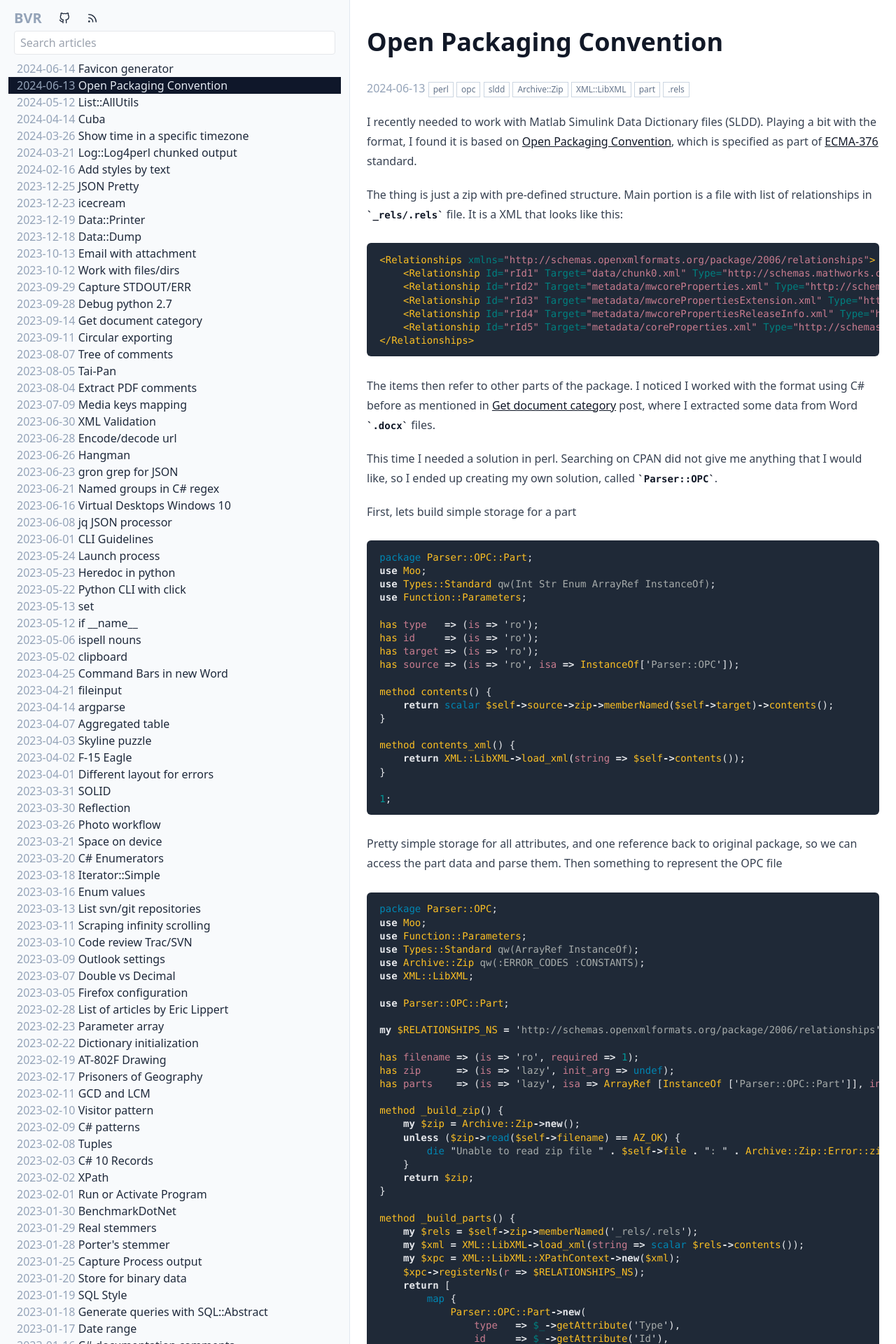
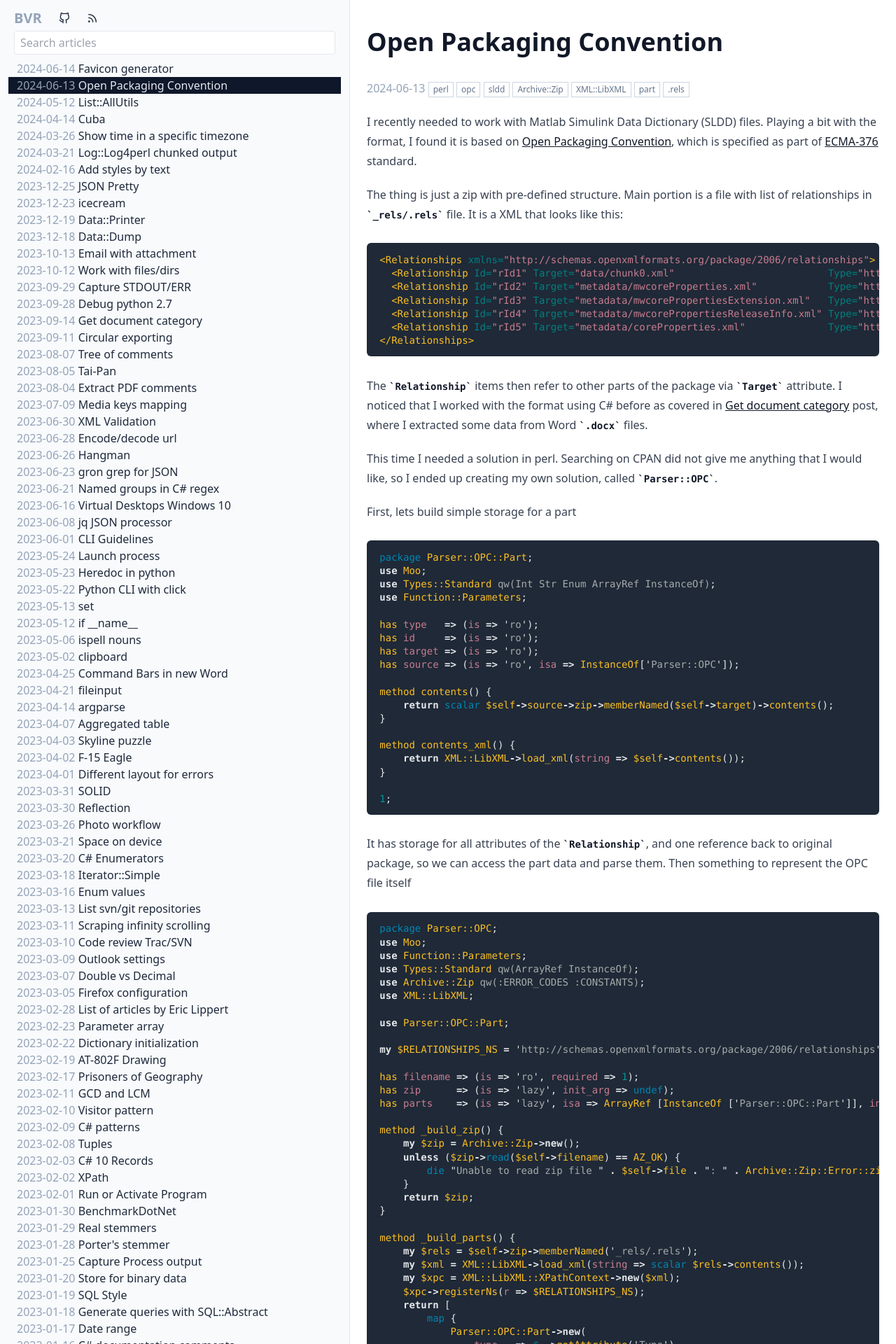
Before and after one commit to bvr/bvr.github.io, a Jekyll site: the page built from _posts/2024-06-13-parse-opc.md, in a window 1280 px wide. Shown: the top 1920 px of the page at 70% size. Built offline with Jekyll 4.4.1, drawn with Linux system fonts in a browser that asks for light colours; some of the changed text lies outside the part shown.

Commit message:
Proofreading

````diff
--- a/_posts/2024-06-13-parse-opc.md
+++ b/_posts/2024-06-13-parse-opc.md
@@ -11,21 +11,21 @@ tags:
   - part
   - .rels
 ---
-I recently needed to work with Matlab Simulink Data Dictionary files (SLDD). Playing a bit with the format, I found it is based on [Open Packaging Convention][1], which is specified as part of [ECMA-376][2] standard.
+I recently needed to work with Matlab Simulink Data Dictionary (SLDD) files. Playing a bit with the format, I found it is based on [Open Packaging Convention][1], which is specified as part of [ECMA-376][2] standard.
 
 The thing is just a zip with pre-defined structure. Main portion is a file with list of relationships in `_rels/.rels` file. It is a XML that looks like this:
 
 ```xml
 <Relationships xmlns="http://schemas.openxmlformats.org/package/2006/relationships">
-    <Relationship Id="rId1" Target="data/chunk0.xml" Type="http://schemas.mathworks.com/simulink/2010/relationships/dictionaryChunk"/>
-    <Relationship Id="rId2" Target="metadata/mwcoreProperties.xml" Type="http://schemas.mathworks.com/package/2012/relationships/coreProperties"/>
-    <Relationship Id="rId3" Target="metadata/mwcorePropertiesExtension.xml" Type="http://schemas.mathworks.com/package/2014/relationships/corePropertiesExtension"/>
-    <Relationship Id="rId4" Target="metadata/mwcorePropertiesReleaseInfo.xml" Type="http://schemas.mathworks.com/package/2019/relationships/corePropertiesReleaseInfo"/>
-    <Relationship Id="rId5" Target="metadata/coreProperties.xml" Type="http://schemas.openxmlformats.org/package/2006/relationships/metadata/core-properties"/>
+  <Relationship Id="rId1" Target="data/chunk0.xml"                          Type="http://schemas.mathworks.com/simulink/2010/relationships/dictionaryChunk"/>
+  <Relationship Id="rId2" Target="metadata/mwcoreProperties.xml"            Type="http://schemas.mathworks.com/package/2012/relationships/coreProperties"/>
+  <Relationship Id="rId3" Target="metadata/mwcorePropertiesExtension.xml"   Type="http://schemas.mathworks.com/package/2014/relationships/corePropertiesExtension"/>
+  <Relationship Id="rId4" Target="metadata/mwcorePropertiesReleaseInfo.xml" Type="http://schemas.mathworks.com/package/2019/relationships/corePropertiesReleaseInfo"/>
+  <Relationship Id="rId5" Target="metadata/coreProperties.xml"              Type="http://schemas.openxmlformats.org/package/2006/relationships/metadata/core-properties"/>
 </Relationships>
 ```
 
-The items then refer to other parts of the package. I noticed I worked with the format using C# before as mentioned in [Get document category]({% post_url 2023-09-14-doc-category %}) post, where I extracted some data from Word `.docx` files.
+The `Relationship` items then refer to other parts of the package via `Target` attribute. I noticed that I worked with the format using C# before as covered in [Get document category]({% post_url 2023-09-14-doc-category %}) post, where I extracted some data from Word `.docx` files.
 
 This time I needed a solution in perl. Searching on CPAN did not give me anything that I would like, so I ended up creating my own solution, called `Parser::OPC`.
 
@@ -53,7 +53,7 @@ method contents_xml() {
 1;
 ```
 
-Pretty simple storage for all attributes, and one reference back to original package, so we can access the part data and parse them. Then something to represent the OPC file
+It has storage for all attributes of the `Relationship`, and one reference back to original package, so we can access the part data and parse them. Then something to represent the OPC file itself
 
 ```perl
 package Parser::OPC;
@@ -115,9 +115,9 @@ method find_parts(%patterns) {
 1;
 ```
 
-This is rather regular stuff. The `filename` property is mandatory and is supposed to be specified during the initialization. When the data are accessed via `zip` or `parts` properties, the operations are done to get the data.
+This is rather regular stuff. The `filename` property is mandatory and is supposed to be specified during the initialization. When the data are accessed via `zip` or `parts` properties, the operations are done to get the data. I don't want the properties to be supplied by constructor, so I prevented it with the `init_arg` declaration.
 
-The `find_parts` method allows us to easily filter parts based on exact matches or regex matches. In the SLDD case, we are looking for a part with type `http://schemas.mathworks.com/simulink/2010/relationships/dictionaryChunk`. It refers to a XML that looks like this
+The `find_parts` method allows me to easily filter parts based on exact matches or regex matches. In the SLDD case, we are looking for a part with type `http://schemas.mathworks.com/simulink/2010/relationships/dictionaryChunk`. Its target is a XML that looks like this
 
 ```xml
 <DataSource FormatVersion="1" MinRelease="R2014a" Arch="win64">
@@ -137,7 +137,7 @@ The `find_parts` method allows us to easily filter parts based on exact matches
 </DataSource>
 ```
 
-Simplistic code using the module above would look like this
+Using the module to extract some of the element values above would look like this
 
 ```perl
 use Parser::OPC;
````
